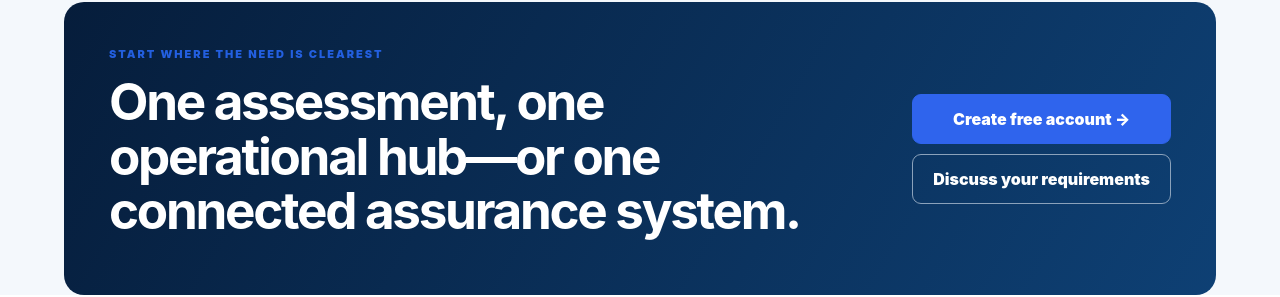
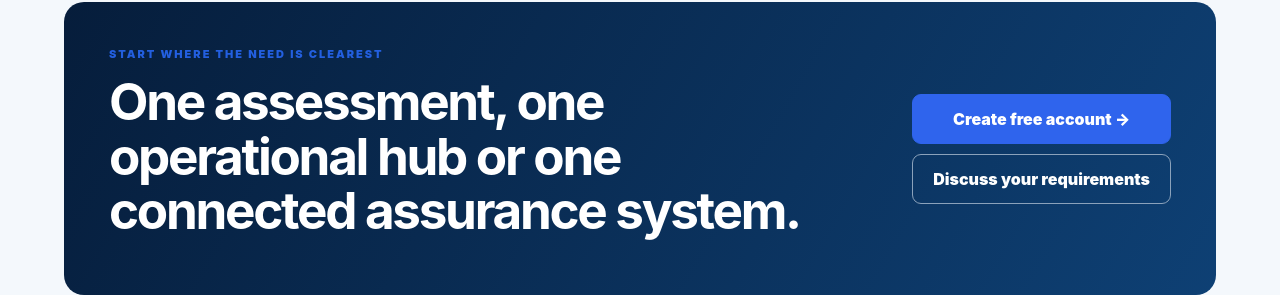
Before and after one commit to rpgexcellence/rpg-excellence, a Next.js app: page /en/about in a window 1280 px wide. Shown: the part 3094-3391 px from the top of the page. Built offline with nearby package versions, Linux system fonts and the light colour scheme; no server answers.

Commit message:
Update page.js

```diff
--- a/app/[locale]/about/page.js
+++ b/app/[locale]/about/page.js
@@ -186,7 +186,7 @@ export default async function About({ params }) {
             </span>
 
             <h2>
-              One assessment, one operational hub—or one connected assurance
+              One assessment, one operational hub or one connected assurance
               system.
             </h2>
           </div>
```
